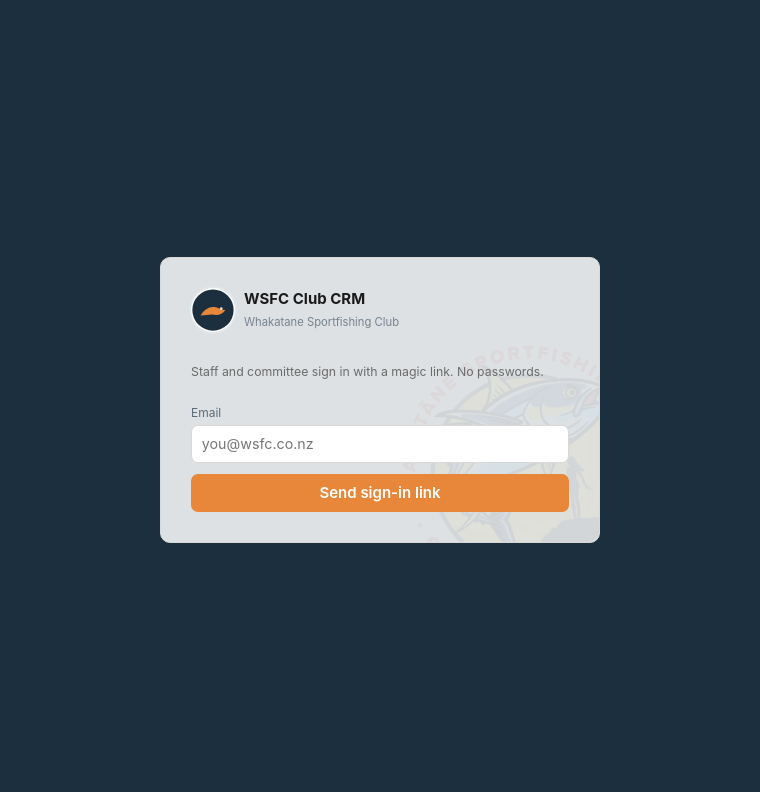
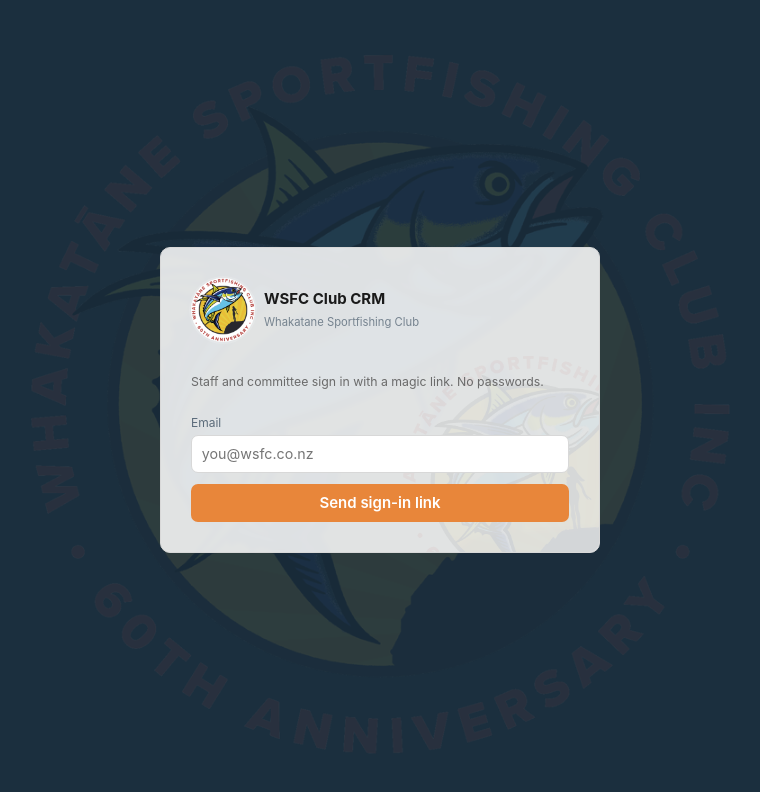
Before and after one commit to Agilestrategy/Agilestrategy-wsfc-crm, a React (Vite) app: page / in a window 1280 px wide. Shown: the top 792 px of the page, without its empty margins (260-1020 px from the left). Built offline with nearby package versions, Linux system fonts and the light colour scheme; no server answers.

Commit message:
Login page uses club logo and watermark

```diff
--- a/src/pages/Login.jsx
+++ b/src/pages/Login.jsx
@@ -18,9 +18,9 @@
   }
 
   return (
-    <div className="login">
+    <div className="login watermark">
       <div className="card">
-        <div className="brand"><img src="/favicon.svg" alt="" /><div><strong>WSFC Club CRM</strong><span>Whakatane Sportfishing Club</span></div></div>
+        <div className="brand login-brand"><img src="/wsfc-logo.png" alt="Whakatane Sportfishing Club" /><div><strong>WSFC Club CRM</strong><span>Whakatane Sportfishing Club</span></div></div>
         {sent ? (
           <div className="alert ok">Check your inbox. We sent a sign-in link to <b>{email}</b>. It opens this console.</div>
         ) : (
```
